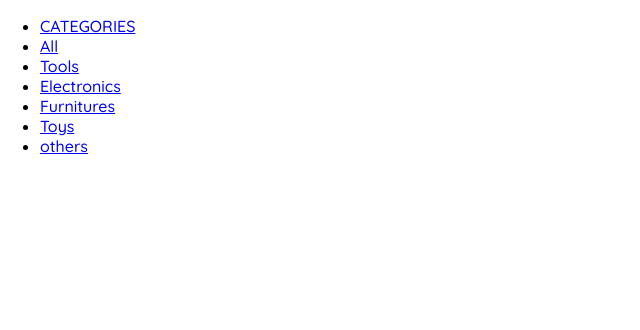
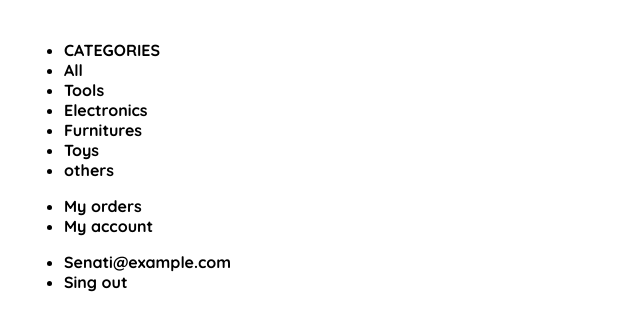
Before and after one commit to amelia588/projectalgoritmiaIA, a plain HTML site: page index8.html in a window 1280 px wide. Shown: the whole page, without its empty margins (0-640 px from the left). Drawn offline with Linux system fonts and the light colour scheme.

Commit message:
actualizando

```diff
--- a/index8.html
+++ b/index8.html
@@ -33,8 +33,22 @@
                 <a href="/">others</a>
             </li>
         </ul>
+        <ul>
+            <li>
+                <a href="/">My orders</a>
+            </li>
+            <li>
+                <a href="/">My account</a>
+            </li>
 
+        </ul>
         <ul>
+            <li>
+                <a href="/" class="email">Senati@example.com</a>
+            </li>
+            <li>
+                <a href="/" class="sign-out">Sing out</a>
+            </li>
 
         </ul>
     </div>
--- a/style8.css
+++ b/style8.css
@@ -14,3 +14,12 @@ body,html {
     font-family: 'Quicksand', sans-serif;
 
 }
+.mobile-menu {
+    padding: 24px;
+}
+.mobile-menu a {
+    text-decoration: none;
+    color: var(--black);
+    font-weight: bold;
+    margin-bottom: 24px;
+}
```
